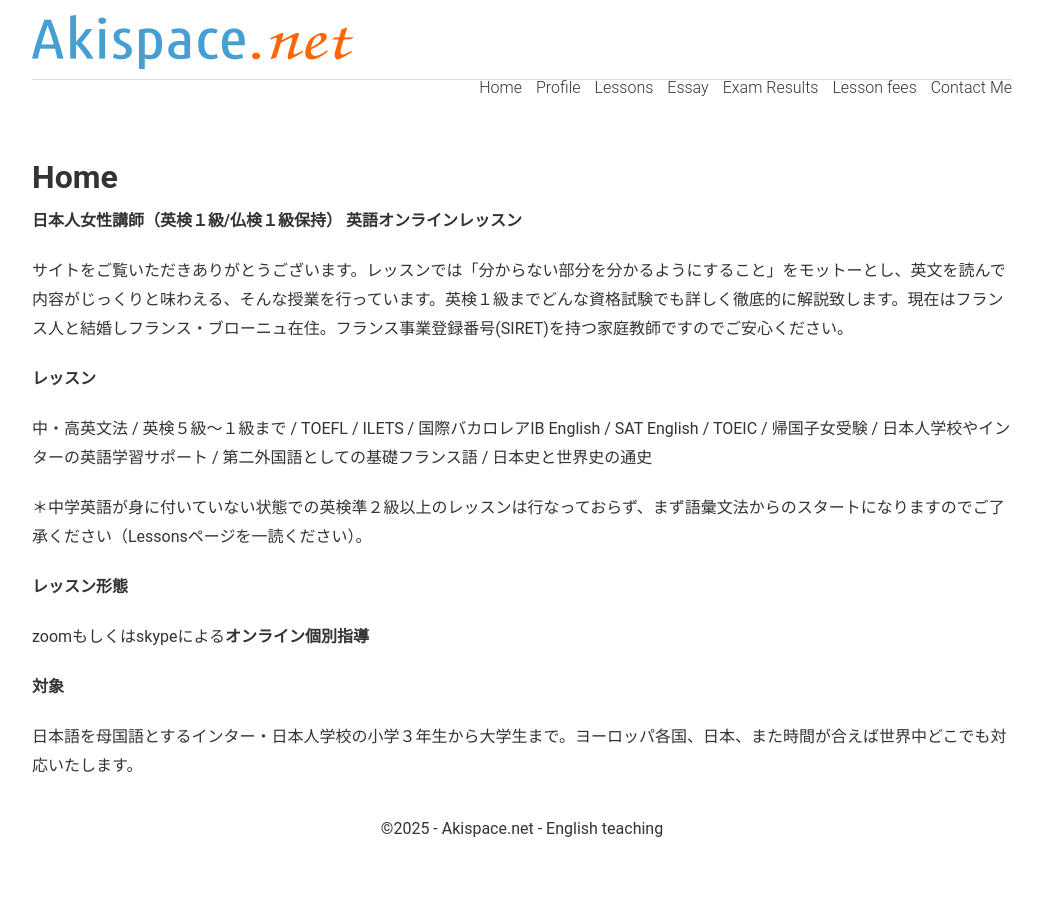
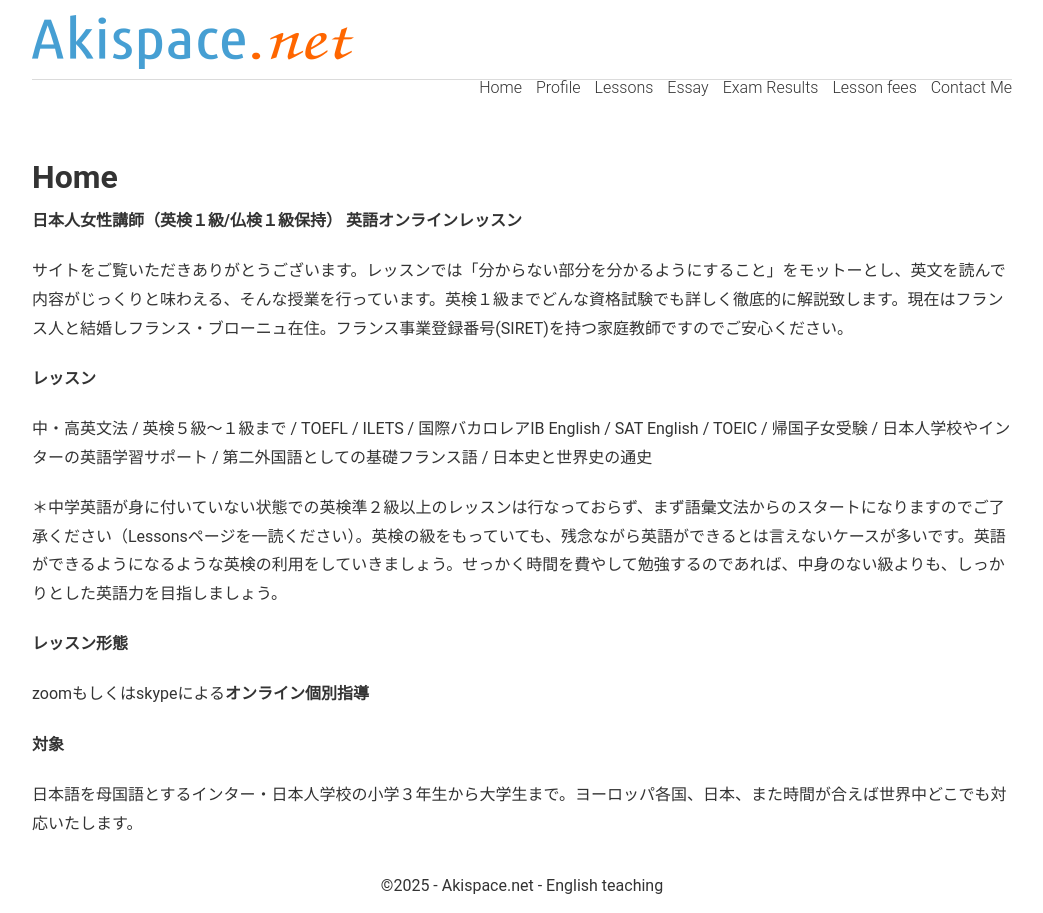
Before and after one commit to phocean/akispace, a Jekyll site: the page built from index.md, in a window 1280 px wide. Shown: the whole page, without its empty margins (118-1161 px from the left). Built offline with Jekyll 4.4.1, drawn with Linux system fonts in a browser that asks for light colours.

Commit message:
Update index.md

```diff
--- a/index.md
+++ b/index.md
@@ -16,7 +16,7 @@ description: オンライン英語家庭教師　小学生から大学生まで
 
 中・高英文法 / 英検５級〜１級まで / TOEFL / ILETS / 国際バカロレアIB English / SAT English / TOEIC / 帰国子女受験 / 日本人学校やインターの英語学習サポート / 第二外国語としての基礎フランス語 / 日本史と世界史の通史
 
-＊中学英語が身に付いていない状態での英検準２級以上のレッスンは行なっておらず、まず語彙文法からのスタートになりますのでご了承ください（Lessonsページを一読ください）。
+＊中学英語が身に付いていない状態での英検準２級以上のレッスンは行なっておらず、まず語彙文法からのスタートになりますのでご了承ください（Lessonsページを一読ください）。英検の級をもっていても、残念ながら英語ができるとは言えないケースが多いです。英語ができるようになるような英検の利用をしていきましょう。せっかく時間を費やして勉強するのであれば、中身のない級よりも、しっかりとした英語力を目指しましょう。
 
 **レッスン形態**
 
```
